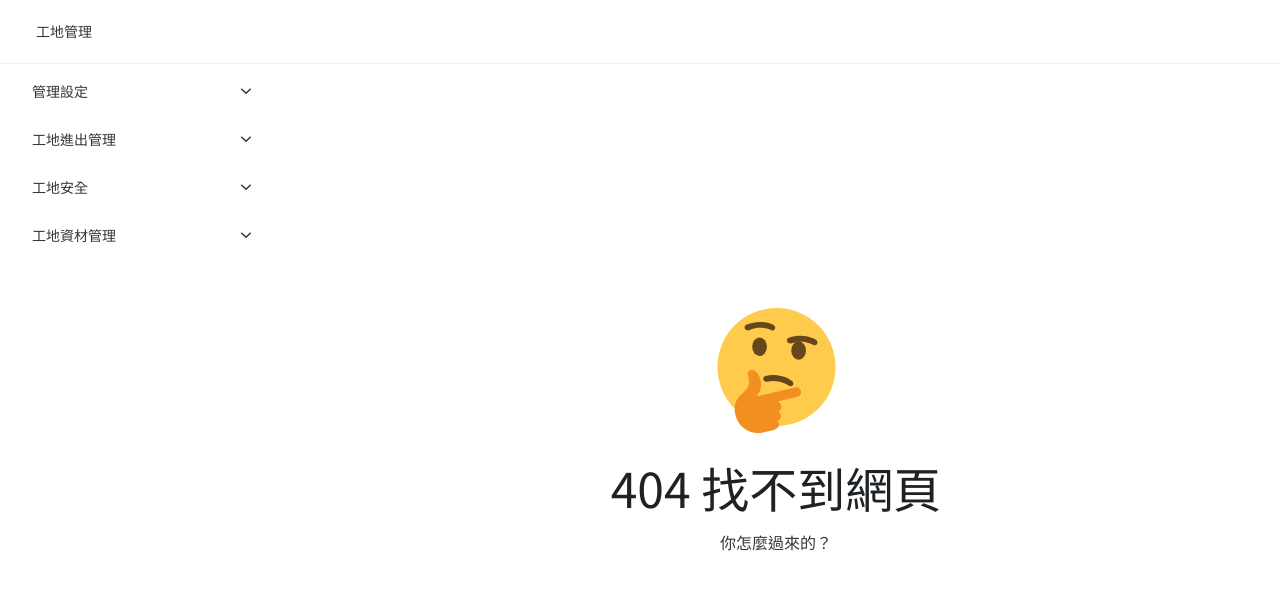
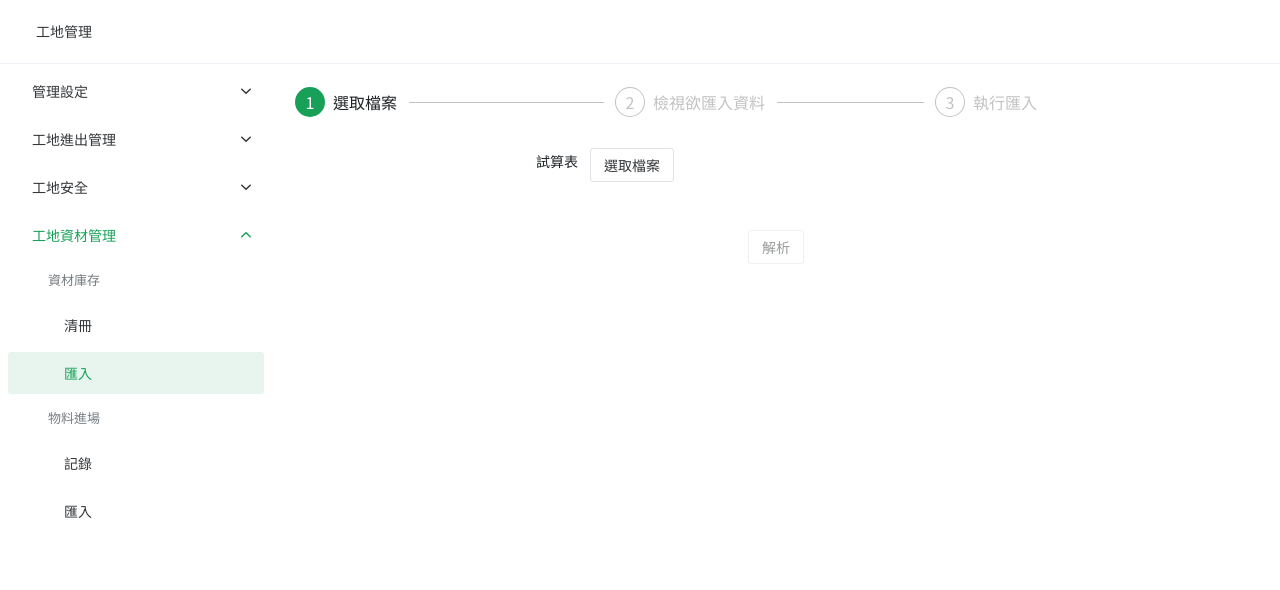
Before and after one commit to drsmile1001/enw-construction-site-management-portal, a Vue app: page /inventories-importer in a window 1280 px wide. Before the commit this address had no page. Shown: the top 590 px of the page. Built offline with nearby package versions, Linux system fonts and the light colour scheme.

Commit message:
feat: 資產庫存匯入

```diff
--- a/src/components/ImporterView.vue
+++ b/src/components/ImporterView.vue
@@ -126,7 +126,7 @@ async function parseFile() {
       ? book.SheetNames[0]
       : book.SheetNames.find((name) => name === props.defaultSheet)
   if (!sheetName) {
-    message.warning("找不到試算表")
+    message.warning(`找不到試算表 ${props.defaultSheet}`)
     return
   }
   const sheet = book.Sheets[sheetName]
--- a/src/router/index.ts
+++ b/src/router/index.ts
@@ -146,7 +146,18 @@ export const routeRecords: RouteRecordRaw[] = [
         component: () => import("@/views/Inventories.vue"),
         meta: {
           mainGroup: "工地資材管理",
-          title: "資材庫存清冊",
+          subGroup: "資材庫存",
+          title: "清冊",
+        },
+      },
+      {
+        path: "inventories-importer",
+        name: "InventoriesImporter",
+        component: () => import("@/views/InventoriesImporter.vue"),
+        meta: {
+          mainGroup: "工地資材管理",
+          subGroup: "資材庫存",
+          title: "匯入",
         },
       },
       {
--- a/src/stores/InventoryRepo.ts
+++ b/src/stores/InventoryRepo.ts
@@ -119,3 +119,16 @@ export function useInventoryRepo() {
       : new FakeInventoryRepo()
   return inventoryRepo
 }
+
+export const dangerTags = [
+  "氧化性固體",
+  "易燃固體",
+  "發火性液體",
+  "發火性固體",
+  "禁水性物質",
+  "易燃液體",
+  "可燃液體",
+  "自反應物質",
+  "有機過氧化物",
+  "氧化性液體",
+]
--- a/src/views/Inventories.vue
+++ b/src/views/Inventories.vue
@@ -9,6 +9,7 @@ import {
   type CreateInventoryCommand,
   useInventoryRepo,
   type UpdateInventoryCommand,
+  dangerTags,
 } from "@/stores/InventoryRepo"
 import type { DynamicFormItemOption } from "@/components/DynamicForm.vue"
 import { NTag, NTime } from "naive-ui"
@@ -57,15 +58,7 @@ const fieldsOptions: DynamicFormItemOption<CreateInventoryCommand>[] = [
     inputProps: {
       type: "select",
       selectProps: {
-        options: [
-          { label: "危險物", value: "危險物" },
-          { label: "易燃物", value: "易燃物" },
-          { label: "易爆物", value: "易爆物" },
-          { label: "腐蝕性物", value: "腐蝕性物" },
-          { label: "有毒物", value: "有毒物" },
-          { label: "放射性物", value: "放射性物" },
-          { label: "其他", value: "其他" },
-        ],
+        options: dangerTags.map((tag) => ({ label: tag, value: tag })),
         multiple: true,
       },
     },
@@ -157,15 +150,7 @@ const tableViewSetting: TableViewProps<
       inputProps: {
         type: "select",
         selectProps: {
-          options: [
-            { label: "危險物", value: "危險物" },
-            { label: "易燃物", value: "易燃物" },
-            { label: "易爆物", value: "易爆物" },
-            { label: "腐蝕性物", value: "腐蝕性物" },
-            { label: "有毒物", value: "有毒物" },
-            { label: "放射性物", value: "放射性物" },
-            { label: "其他", value: "其他" },
-          ],
+          options: dangerTags.map((tag) => ({ label: tag, value: tag })),
           multiple: true,
         },
       },
--- /dev/null
+++ b/src/views/InventoriesImporter.vue
@@ -0,0 +1,82 @@
+<template>
+  <ImporterView
+    default-sheet="資材庫存"
+    :columns="columns"
+    import-done-to="Inventories"
+    :import-method="(item) => repo.create(item)"
+  />
+</template>
+
+<script setup lang="ts">
+import type { ImporterViewItemColumn } from "@/components/ImporterView.vue"
+import {
+  type CreateInventoryCommand,
+  useInventoryRepo,
+  dangerTags,
+} from "@/stores/InventoryRepo"
+import { NTag } from "naive-ui"
+
+const repo = useInventoryRepo()
+
+const columns: ImporterViewItemColumn<CreateInventoryCommand>[] = [
+  {
+    key: "location",
+    title: "位置",
+    parser: (value) => value?.toString().trim(),
+    checkers: (value) => (!value ? "必填" : true),
+  },
+  {
+    key: "name",
+    title: "名稱",
+    parser: (value) => value?.toString().trim(),
+    checkers: (value) => (!value ? "必填" : true),
+  },
+  {
+    key: "unit",
+    title: "單位",
+    parser: (value) => value?.toString().trim(),
+    checkers: (value) => (!value ? "必填" : true),
+  },
+  {
+    key: "amount",
+    title: "數量",
+    parser: (value) => Number(value),
+    checkers: [
+      (value: number) => (Number.isNaN(value) ? "必須為數字" : true),
+      (value: number) => (value <= 0 ? "必須大於0" : true),
+    ],
+  },
+  {
+    key: "supplier",
+    title: "供應商",
+    parser: (value) => value?.toString().trim() ?? "",
+  },
+  {
+    key: "description",
+    title: "描述",
+    parser: (value) => value?.toString().trim() ?? "",
+  },
+  {
+    key: "tags",
+    title: "危險物標記",
+    parser: (value) =>
+      value
+        ?.toString()
+        .split(",")
+        .map((t) => t.trim()) ?? [],
+    checkers: (value: string[]) => {
+      if (value.some((t) => !dangerTags.includes(t)))
+        return `必須是${dangerTags.join(",")}，且以','分隔`
+      return true
+    },
+    render: (row) =>
+      h(
+        "div",
+        {
+          class: "flex gap-2",
+        },
+        row.tags.map((tag) => h(NTag, {}, () => tag))
+      ),
+  },
+]
+</script>
```
